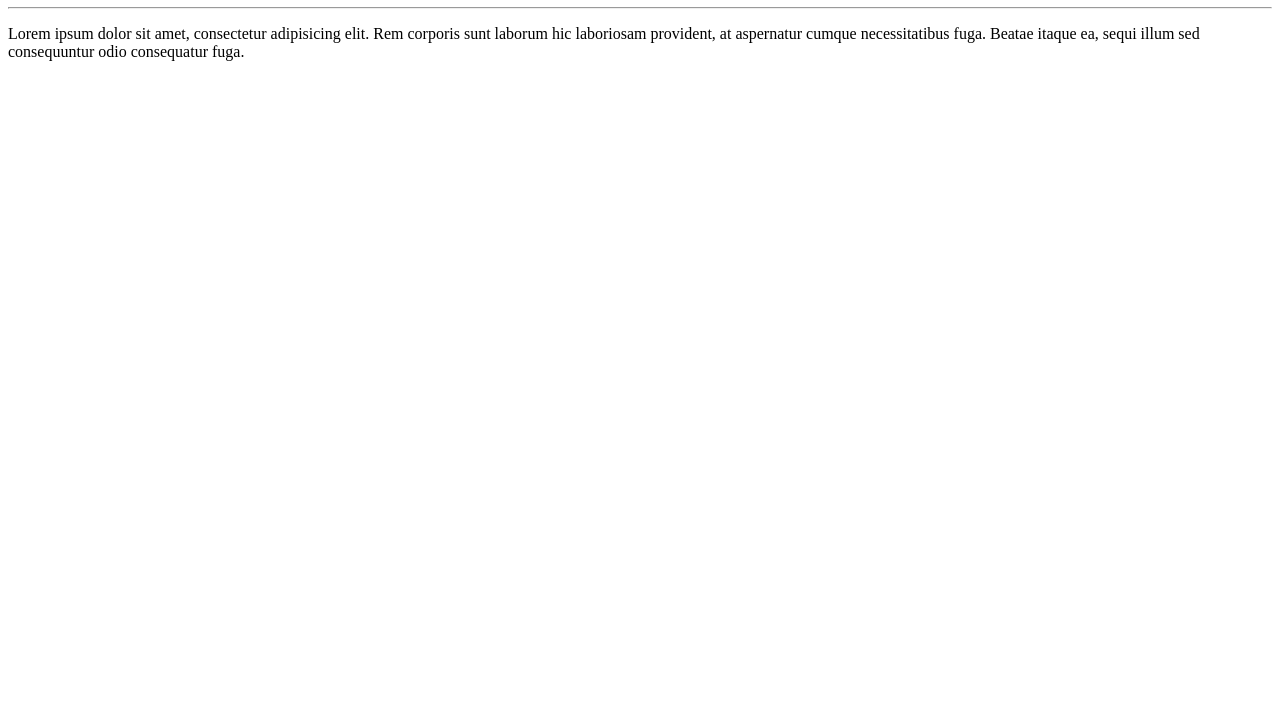
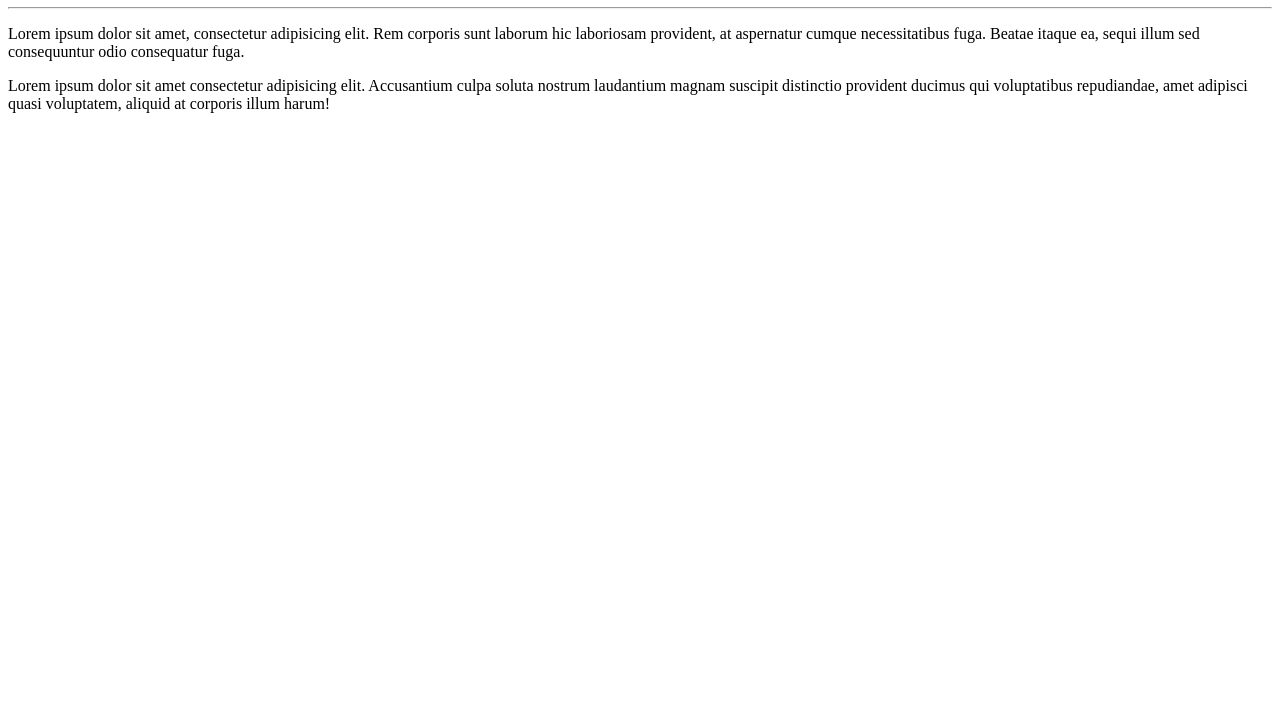
Before and after one commit to chaysouzas/Ola-Mundo, a plain HTML site: page site-ola-mundo/index.html in a window 1280 px wide. Shown: the part 73-800 px from the top of the page. Drawn offline with Linux system fonts and the light colour scheme.

Commit message:
Novo paragrafo

```diff
--- a/site-ola-mundo/index.html
+++ b/site-ola-mundo/index.html
@@ -9,6 +9,9 @@
     <h1>Olá, mundo!</h1>
     <hr>
     <p>Lorem ipsum dolor sit amet, consectetur adipisicing elit. Rem corporis sunt laborum hic laboriosam provident, at aspernatur cumque necessitatibus fuga. Beatae itaque ea, sequi illum sed consequuntur odio consequatur fuga.</p>
+    <p>
+        Lorem ipsum dolor sit amet consectetur adipisicing elit. Accusantium culpa soluta nostrum laudantium magnam suscipit distinctio provident ducimus qui voluptatibus repudiandae, amet adipisci quasi voluptatem, aliquid at corporis illum harum!
+    </p>
 
     </body>
 
```
